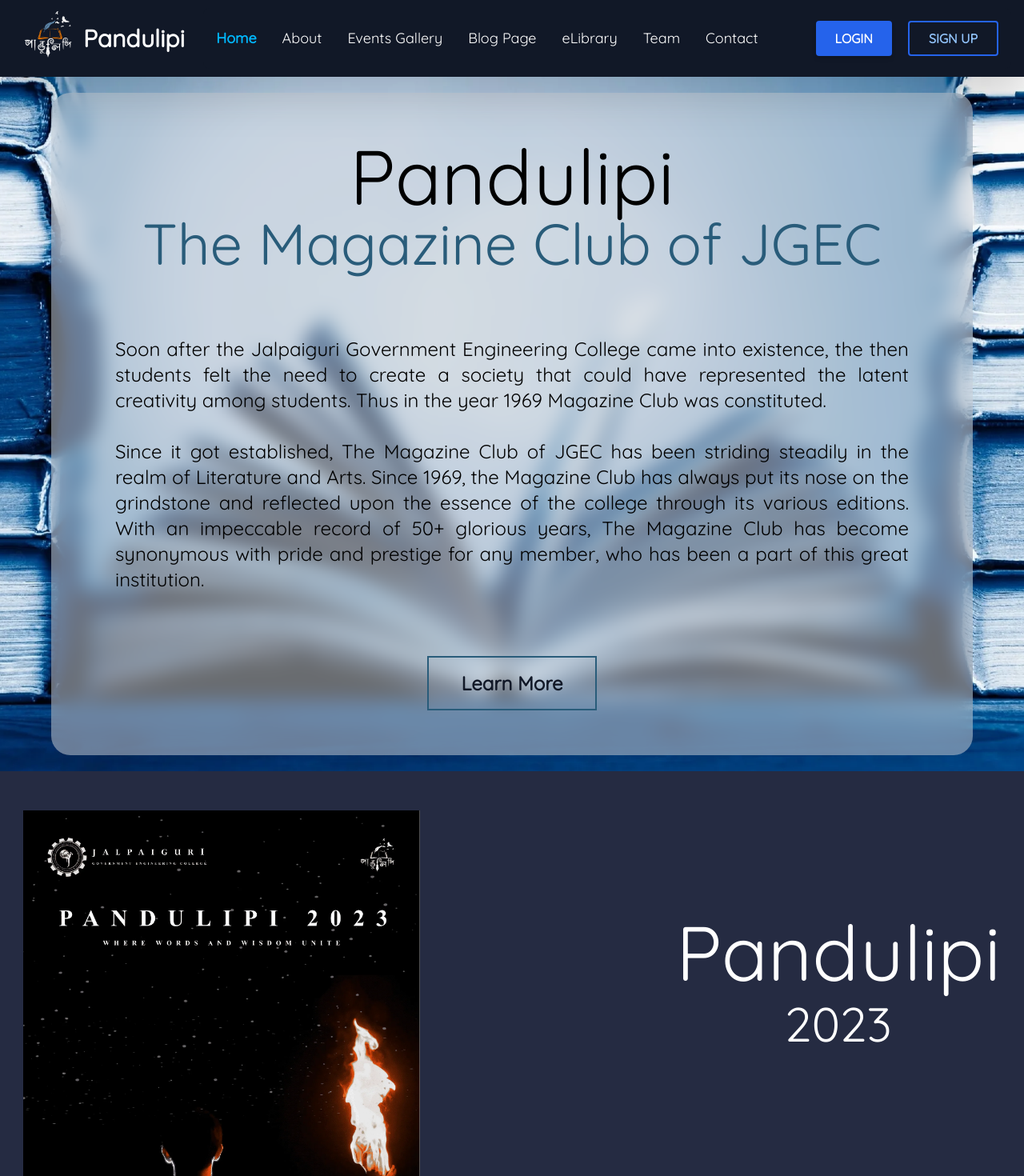
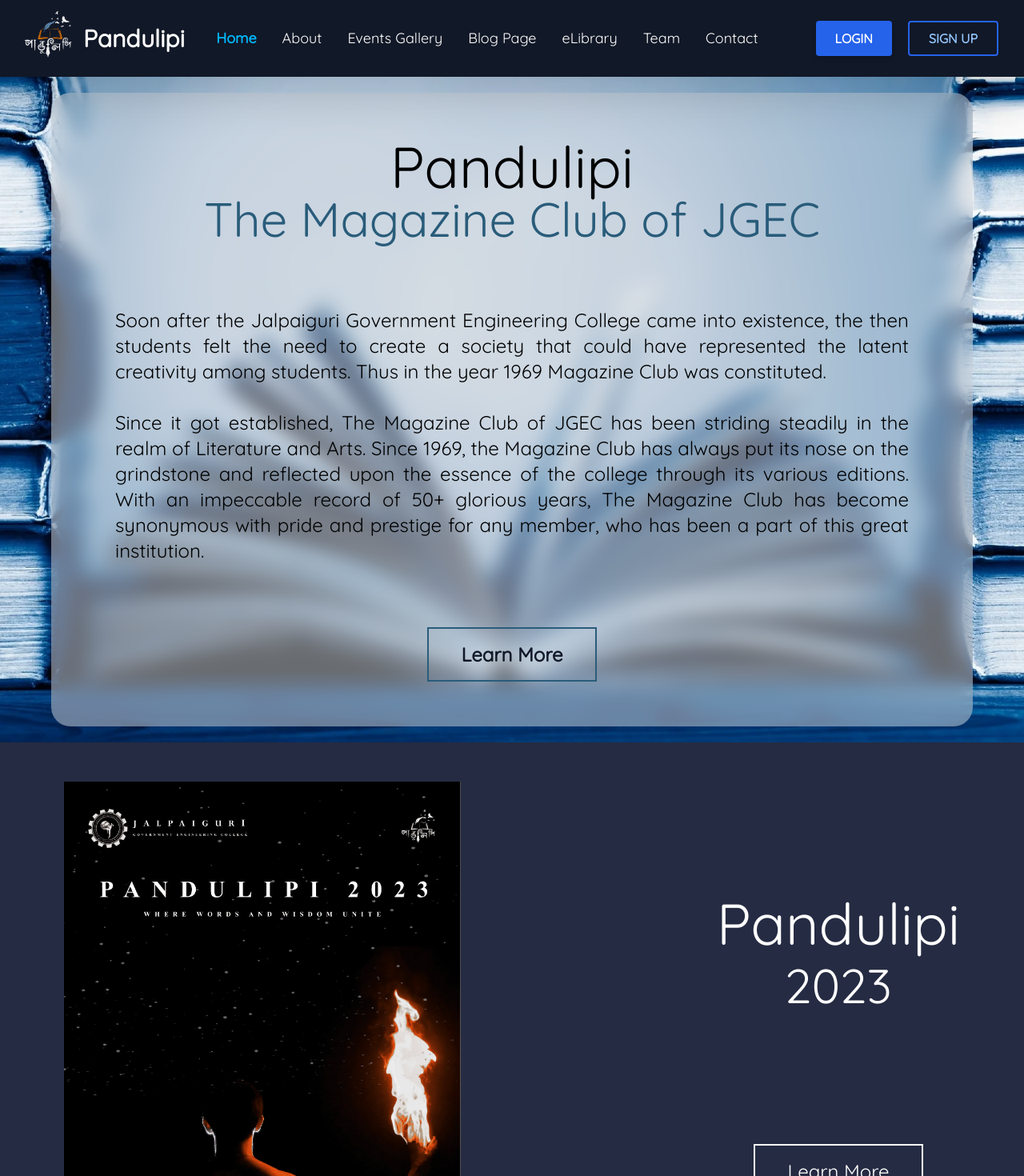
Before and after one commit to wasimreja/pandulipi-jgec, a React (Create React App) app: page / in a window 1280 px wide. Shown: the top 1470 px of the page at 80% size. Built offline with nearby package versions, Linux system fonts and the light colour scheme; no server answers.

Commit message:
minor changes

```diff
--- a/src/components/Home/Hero.jsx
+++ b/src/components/Home/Hero.jsx
@@ -10,8 +10,8 @@
         alt=""
       />
       <div className="m-5 py-14 rounded-3xl max-w-7xl bg-gray-300 bg-opacity-50 backdrop-blur-md transition-all duration-500 flex flex-col justify-center items-center">
-        <h1 className="text-7xl xl:text-8xl">Pandulipi</h1>
-        <h2 className="text-5xl xl:text-7xl text-center px-10 text-[#295C7A]">
+        <h1 className="text-5xl xl:text-7xl">Pandulipi</h1>
+        <h2 className="text-4xl xl:text-6xl text-center px-10 text-[#295C7A]">
           The Magazine Club of JGEC
         </h2>
         <div className="p-10 md:p-20 text-justify max-w-6xl xl:text-2xl">
--- a/src/components/Home/Hero2.jsx
+++ b/src/components/Home/Hero2.jsx
@@ -11,8 +11,8 @@
       />
       <div className="text-white p-10 flex flex-col justify-center items-center xl:gap-y-32">
         <div className="flex flex-col gap-y-3  justify-center items-center">
-          <h1 className="text-4xl xl:text-8xl">Pandulipi</h1>
-          <h2 className="text-2xl xl:text-6xl">2023</h2>
+          <h1 className="text-5xl xl:text-7xl">Pandulipi</h1>
+          <h2 className="text-4xl xl:text-6xl">2023</h2>
         </div>
         <a
           href="/elibrary"
```
